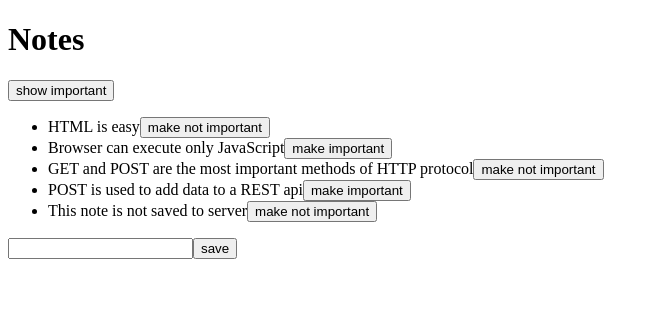
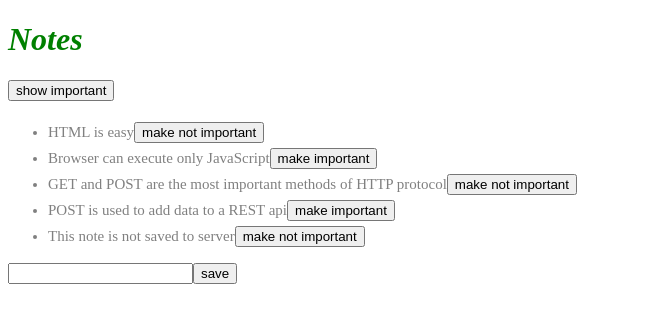
Before and after one commit to ZdravekSprite/fullstackopen, a React (Create React App) app in the folder temp/part2/: page / in a window 1280 px wide. Shown: the top 322 px of the page, without its empty margins (0-659 px from the left). Built offline with nearby package versions, Linux system fonts and the light colour scheme; data requests are answered from the project's data file; the HTML template or start-up script is replaced by a standard one.

Commit message:
Adding styles to React app [part2e]

```diff
--- a/temp/part2/src/components/Note.js
+++ b/temp/part2/src/components/Note.js
@@ -5,7 +5,7 @@
     ? 'make not important' : 'make important'
 
   return (
-    <li>
+    <li className='note'>
       {note.content}
       <button onClick={toggleImportance}>{label}</button>
     </li>
--- a/temp/part2/src/index.css
+++ b/temp/part2/src/index.css
@@ -0,0 +1,14 @@
+h1 {
+  color: green;
+  font-style: italic;
+}
+li {
+  color: grey;
+  padding-top: 3px;
+  font-size: 15px;
+}
+.note {
+  color: grey;
+  padding-top: 5px;
+  font-size: 15px;
+}
```
